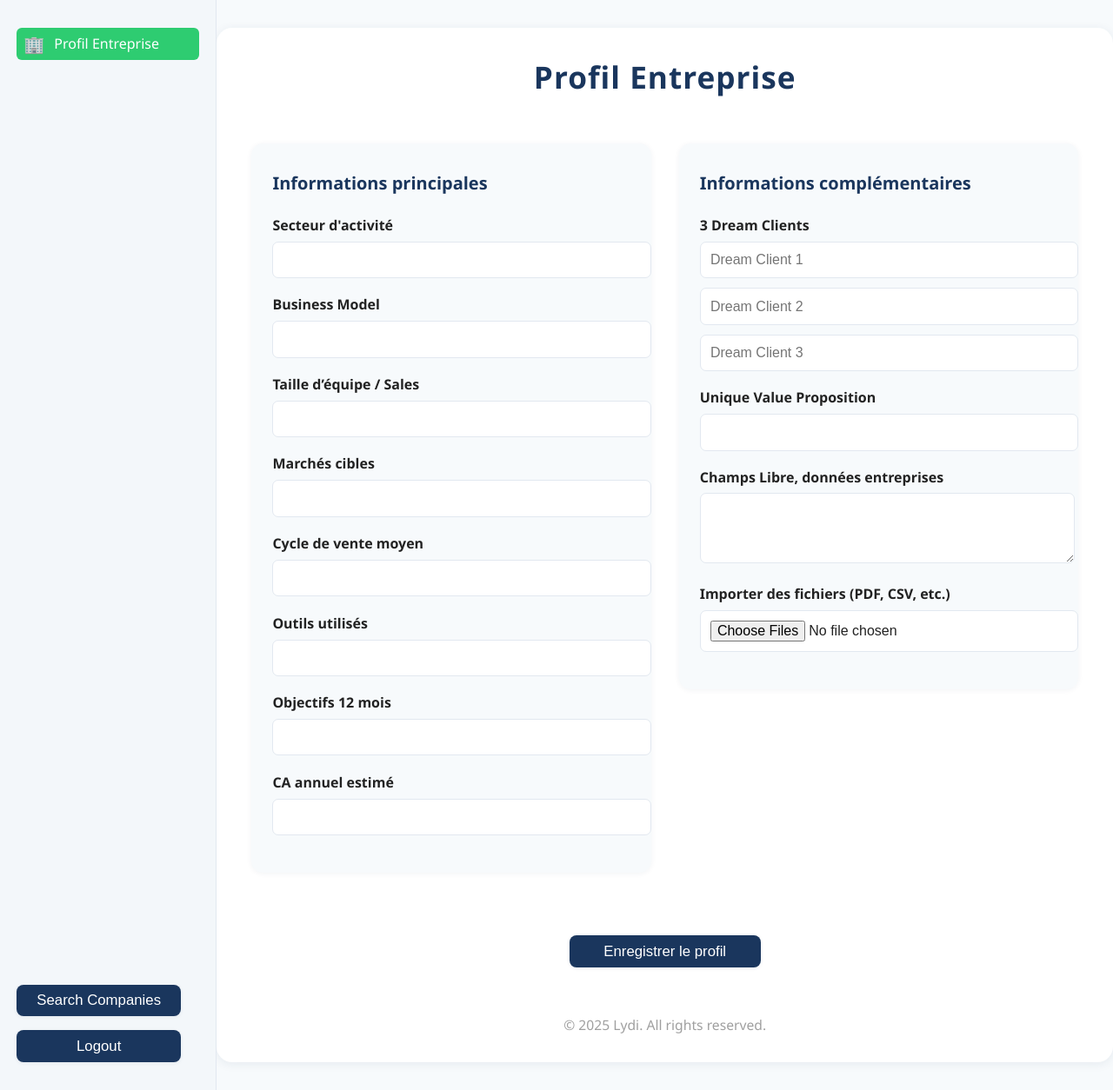
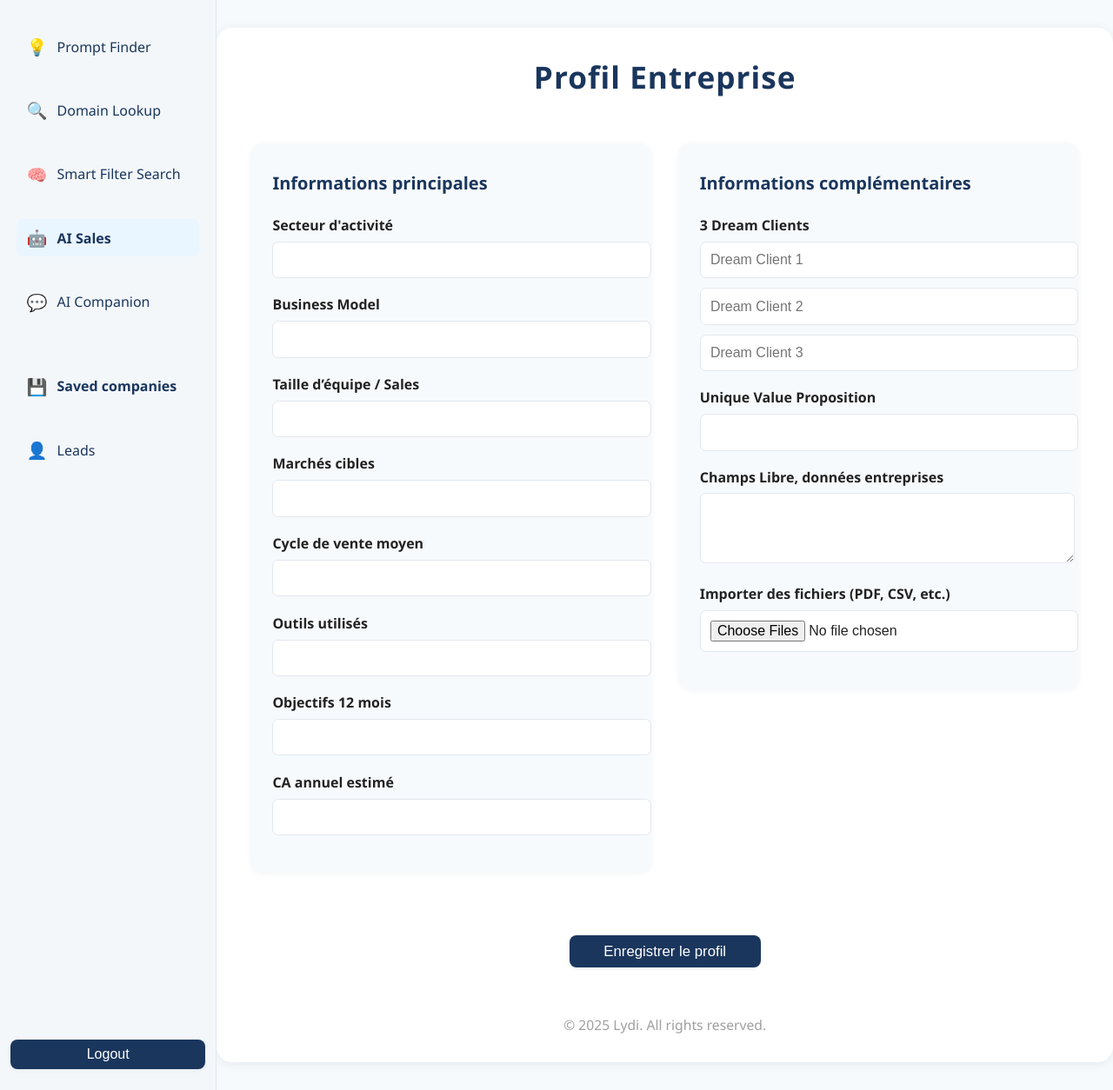
Before and after one commit to jeremchn/Archi, a website: page index2.html in a window 1280 px wide. Shown: the whole page at 87% size. Drawn offline with Linux system fonts and the light colour scheme.

Commit message:
index2 frontend

```diff
--- a/index2.html
+++ b/index2.html
@@ -195,15 +195,35 @@
 </head>
 <body>
 <div class="layout">
-  <aside class="menu">
-    <ul>
-      <li id="menu-profil" class="menu-item active"><span style="font-size:1.2em;">🏢</span> <span>Profil Entreprise</span></li>
-    </ul>
-    <div class="bottom-btns">
-      <button class="btn btn-gray" style="width:90%;" onclick="window.location.href='index.html'">Search Companies</button>
-      <button class="btn btn-gray" style="width:90%;" onclick="window.location.href='auth.html'">Logout</button>
-    </div>
-  </aside>
+  <aside class="menu" style="background:#f3f7fa;border-right:1.5px solid #e2e8f0;padding:2em 1.2em;display:flex;flex-direction:column;gap:2em;min-width:210px;position:relative;">
+        <nav>
+            <ul style="list-style:none;padding:0;margin:0;display:flex;flex-direction:column;gap:1.2em;">
+                <li id="menu-prompt" class="menu-item" style="display:flex;align-items:center;gap:0.7em;cursor:pointer;padding:0.5em 0.7em;border-radius:7px;transition:background 0.2s;">
+                    <span style="font-size:1.2em;">💡</span> <span>Prompt Finder</span>
+                </li>
+                <li id="menu-name" class="menu-item" style="display:flex;align-items:center;gap:0.7em;cursor:pointer;padding:0.5em 0.7em;border-radius:7px;transition:background 0.2s;">
+                    <span style="font-size:1.2em;">🔍</span> <span>Domain Lookup</span>
+                </li>
+                <li id="menu-filter" class="menu-item" style="display:flex;align-items:center;gap:0.7em;cursor:pointer;padding:0.5em 0.7em;border-radius:7px;transition:background 0.2s;">
+                    <span style="font-size:1.2em;">🧠</span> <span>Smart Filter Search</span>
+                </li>
+                <li id="menu-aisales" class="menu-item" style="display:flex;align-items:center;gap:0.7em;cursor:pointer;padding:0.5em 0.7em;border-radius:7px;transition:background 0.2s;font-weight:600;color:#1a365d;background:#eaf6ff;">
+                    <span style="font-size:1.2em;">🤖</span> <span>AI Sales</span>
+                </li>
+                <li id="menu-chatbot" class="menu-item" style="display:flex;align-items:center;gap:0.7em;cursor:pointer;padding:0.5em 0.7em;border-radius:7px;transition:background 0.2s;">
+                    <span style="font-size:1.2em;">💬</span> <span>AI Companion</span>
+                </li>
+                <li id="menu-saved" class="menu-item" style="display:flex;align-items:center;gap:0.7em;cursor:pointer;padding:0.5em 0.7em;border-radius:7px;transition:background 0.2s;margin-top:1.5em;font-weight:600;color:#1a365d;">
+                    <span style="font-size:1.2em;">💾</span> <span>Saved companies</span>
+                </li>
+                <li id="menu-contacts" class="menu-item" style="display:flex;align-items:center;gap:0.7em;cursor:pointer;padding:0.5em 0.7em;border-radius:7px;transition:background 0.2s;">
+                    <span style="font-size:1.2em;">👤</span> <span>Leads</span>
+                </li>
+                <li style="flex:1 1 auto;"></li>
+            </ul>
+        </nav>
+        <button class="btn btn-gray" style="font-size:1em;padding:0.5em 1.1em;width:90%;position:absolute;left:5%;bottom:1.5em;" onclick="window.location.href='auth.html'">Logout</button>
+    </aside>
   <div class="container">
     <h1>Profil Entreprise</h1>
     <div id="profile-edit" style="display:none;">
```
